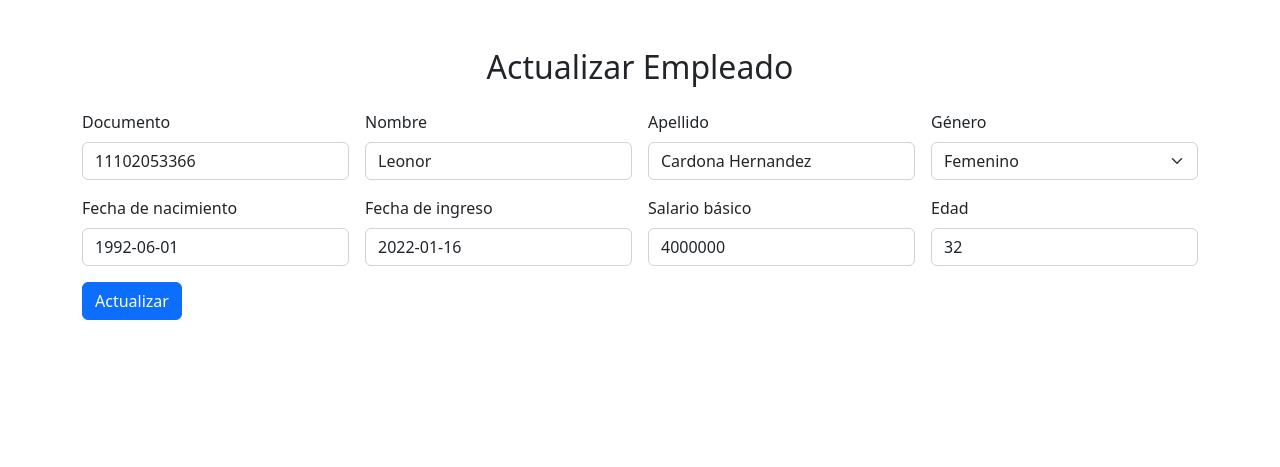
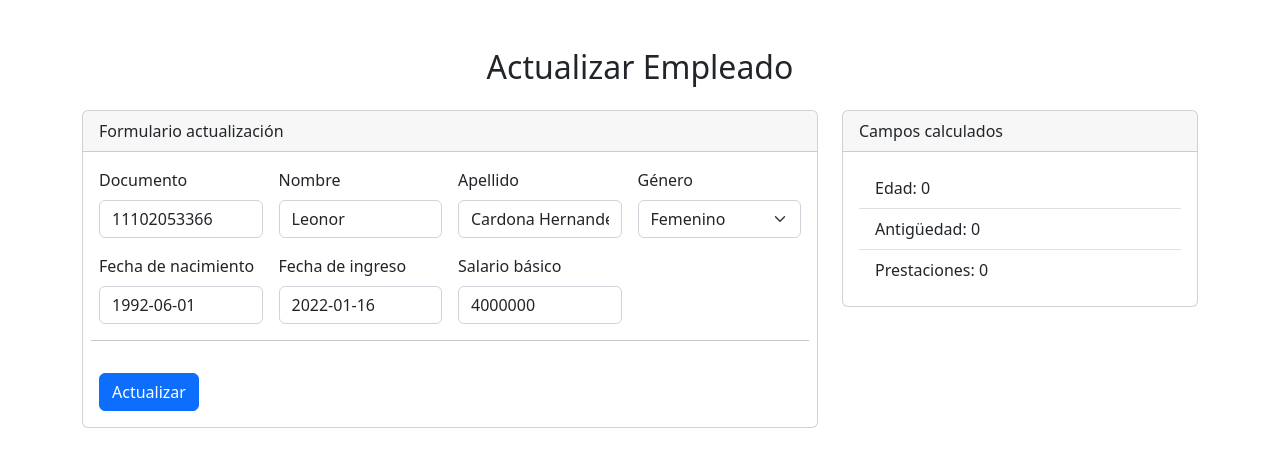
Before and after one commit to apachecoo/level2Employee, a PHP site: page /index.php?controller=EmployeeController&action=show&id=1 in a window 1280 px wide. Shown: the top 467 px of the page. Run offline with PHP 8.4, Linux system fonts and the light colour scheme; data comes from the database, SQL or seed files in the repository.

Commit message:
mejoras reto

```diff
--- a/src/database/database.sql
+++ b/src/database/database.sql
@@ -12,7 +12,8 @@ CREATE TABLE IF NOT EXISTS `employees`
     birthdate date NOT NULL,
     joindate date NOT NULL,
     salary integer NOT NULL,
-    PRIMARY KEY (id,dni)
+    PRIMARY KEY (id),
+    UNIQUE(dni)
 ) ENGINE = InnoDB
   DEFAULT CHARSET = utf8mb4;
 
--- a/src/models/EmployeeModel.php
+++ b/src/models/EmployeeModel.php
@@ -48,15 +48,17 @@ class EmployeeModel
 
     public function calculateAge(): ?int
     {
-        if ($this->birthdate === null) {
-            return null;
-        }
-        $dob = new DateTime($this->birthdate);
-        $now = new DateTime();
-        $age = $now->diff($dob);
-
-        return $age->y;
+        return 0;
     }
 
+    public function calculateSeniority(): ?int
+    {
+        return 0;
+    }
+
+    public function calculateBenefits(): ?int
+    {
+        return 0;
+    }
 
 }
--- /dev/null
+++ b/src/views/employee/calculatedFields.php
@@ -0,0 +1,18 @@
+<div class="card">
+    <div class="card-header">
+        Campos calculados
+    </div>
+    <div class="card-body">
+        <ul class="list-group list-group-flush">
+            <li class="list-group-item">Edad:
+                <span id="edad"><?= $employee ? $employee->calculateAge() : '' ?></span>
+            </li>
+            <li class="list-group-item">Antigüedad:
+                <span id="antiguedad"><?= $employee ? $employee->calculateSeniority() : '' ?></span>
+            </li>
+            <li class="list-group-item">Prestaciones:
+                <span id="prestaciones"><?= $employee ? $employee->calculateBenefits() : '' ?></span>
+            </li>
+        </ul>
+    </div>
+</div>
--- a/src/views/employee/form.php
+++ b/src/views/employee/form.php
@@ -1,8 +1,9 @@
+
 <?php
 $action = !$employee ? '?controller=EmployeeController&action=store'
     : '?controller=EmployeeController&action=update&id=' . $employee->id;
-$labelButton= !$employee ? 'Adicionar':'Actualizar';
-$colorButton= !$employee ? 'btn-success':'btn-primary';
+$labelButton = !$employee ? 'Adicionar' : 'Actualizar';
+$colorButton = !$employee ? 'btn-success' : 'btn-primary';
 ?>
 
 <form class="row g-3" action="<?= $action ?>" method="post">
@@ -36,8 +37,12 @@ $colorButton= !$employee ? 'btn-success':'btn-primary';
         <label for="name" class="form-label">Género</label>
         <select name="employee[gender]" id="gender" class="form-select">
             <option value="">Seleccione...</option>
-            <option value="M" <?= $employee ? $employee->gender === 'M' ? 'selected' : '' : ''; ?> >Masculino</option>
-            <option value="F" <?= $employee ? $employee->gender === 'F' ? 'selected' : '' : ''; ?> >Femenino</option>
+            <option value="M" <?= $employee ? $employee->gender === 'M' ? 'selected' : '' : ''; ?> >
+                Masculino
+            </option>
+            <option value="F" <?= $employee ? $employee->gender === 'F' ? 'selected' : '' : ''; ?> >
+                Femenino
+            </option>
         </select>
         <div class="valid-feedback">
             Looks good!
@@ -54,22 +59,11 @@ $colorButton= !$employee ? 'btn-success':'btn-primary';
                value="<?= $employee ? $employee->joindate : '' ?>" required>
     </div>
     <div class="col-md-3">
-        <label for="lastName" class="form-label">Salario básico</label>
-        <input type="text" class="form-control" id="lastName" name="employee[salary]"
+        <label for="salary" class="form-label">Salario básico</label>
+        <input type="text" class="form-control" id="salary" name="employee[salary]"
                value="<?= $employee ? $employee->salary : '' ?>" required>
-        <div class="valid-feedback">
-            Looks good!
-        </div>
     </div>
-    <div class="col-md-3">
-        <label for="lastName" class="form-label">Edad</label>
-        <input type="text" class="form-control" id="lastName" name="employee[salary]"
-               value="<?= $employee ? $employee->calculateAge() : '' ?>" required>
-        <div class="valid-feedback">
-            Looks good!
-        </div>
-    </div>
-
+    <hr>
 
     <div class="col-12">
         <button class="btn <?= $colorButton ?>" type="submit"><?= $labelButton ?></button>
--- a/src/views/employee/show.php
+++ b/src/views/employee/show.php
@@ -9,8 +9,23 @@
 </head>
 <body>
 <div class="container">
-    <h2 class="text-center mt-5 mb-4"><?= $employee?'Actualizar':'Adicionar'?> Empleado</h2>
-    <?php include_once('form.php'); ?>
+    <h2 class="text-center mt-5 mb-4"><?= $employee ? 'Actualizar' : 'Adicionar' ?> Empleado</h2>
+    <div class="row">
+        <div class="col-lg-8 <?= !$employee ? 'col-lg-12' : 'col-lg-8' ?> ">
+            <div class="card">
+                <div class="card-header">
+                    Formulario actualización
+                </div>
+                <div class="card-body">
+                    <?php include_once 'form.php' ?>
+                </div>
+            </div>
+        </div>
+        <div class="col-lg-4 col-md-4">
+            <?php $employee ? include_once 'calculatedFields.php' : ''; ?>
+        </div>
+    </div>
+
 </div>
 <script src="https://cdn.jsdelivr.net/npm/bootstrap@5.2.3/dist/js/bootstrap.bundle.min.js"
         integrity="sha384-kenU1KFdBIe4zVF0s0G1M5b4hcpxyD9F7jL+jjXkk+Q2h455rYXK/7HAuoJl+0I4"
```
